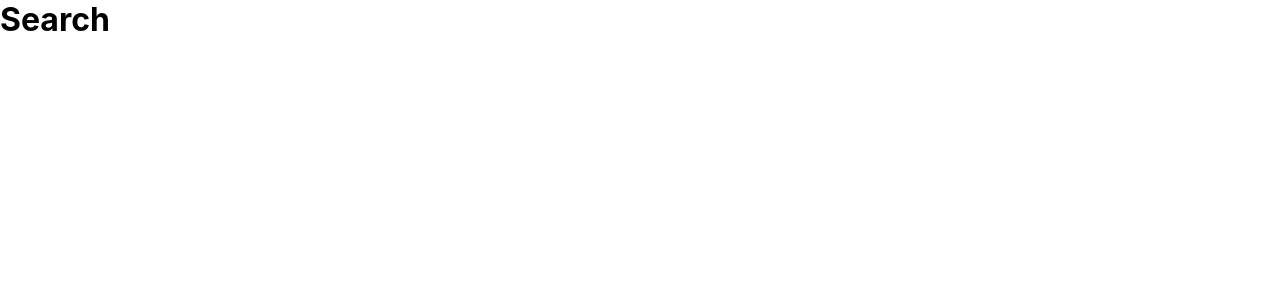
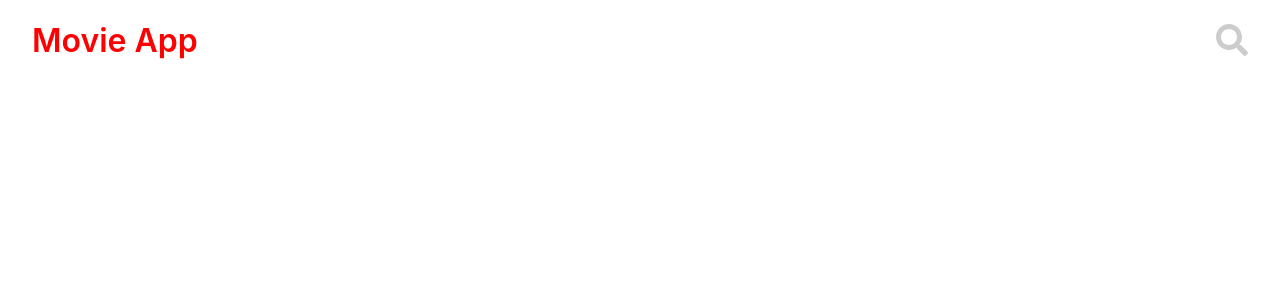
Before and after one commit to dungdxfx21334/Assignment2-ReactJS, a React (Create React App) app: page /search in a window 1280 px wide. Shown: the top 300 px of the page. Built offline with nearby package versions, Linux system fonts and the light colour scheme.

Commit message:
Moving search icon into a new file

```diff
--- a/src/pages/browse/navbar/Navbar.js
+++ b/src/pages/browse/navbar/Navbar.js
@@ -1,6 +1,6 @@
 import React, { useEffect, useState } from 'react'
 import classes from './Navbar.module.css'
-
+import SearchIcon from '../../search/SearchIcon'
 function Navbar () {
   const [navbarChangeColor, setNavbarChangeColor] = useState(false)
 
@@ -39,18 +39,7 @@ function Navbar () {
         </li>
         <li className={classes.search} onClick={navigateToSearcPageHandler}>
           <a href='/search'>
-            <svg
-              className='svg-inline--fa fa-search fa-w-16'
-              fill='#ccc'
-              aria-hidden='true'
-              data-prefix='fas'
-              data-icon='search'
-              role='img'
-              xmlns='http://www.w3.org/2000/svg'
-              viewBox='0 0 512 512'
-            >
-              <path d='M505 442.7L405.3 343c-4.5-4.5-10.6-7-17-7H372c27.6-35.3 44-79.7 44-128C416 93.1 322.9 0 208 0S0 93.1 0 208s93.1 208 208 208c48.3 0 92.7-16.4 128-44v16.3c0 6.4 2.5 12.5 7 17l99.7 99.7c9.4 9.4 24.6 9.4 33.9 0l28.3-28.3c9.4-9.4 9.4-24.6.1-34zM208 336c-70.7 0-128-57.2-128-128 0-70.7 57.2-128 128-128 70.7 0 128 57.2 128 128 0 70.7-57.2 128-128 128z'></path>
-            </svg>
+            <SearchIcon></SearchIcon>
           </a>
         </li>
       </ul>
--- a/src/pages/search/Search.jsx
+++ b/src/pages/search/Search.jsx
@@ -1,9 +1,10 @@
 import React from 'react';
+import Navbar from '../browse/navbar/Navbar';
 
 const Search = () => {
   return (
     <div className="app">
-      <h1>Search</h1>
+      <Navbar></Navbar>
     </div>
   );
 };
--- /dev/null
+++ b/src/pages/search/SearchIcon.js
@@ -0,0 +1,20 @@
+import React from 'react'
+
+const SearchIcon = () => {
+  return (
+    <svg
+      className='svg-inline--fa fa-search fa-w-16'
+      fill='#ccc'
+      aria-hidden='true'
+      data-prefix='fas'
+      data-icon='search'
+      role='img'
+      xmlns='http://www.w3.org/2000/svg'
+      viewBox='0 0 512 512'
+    >
+      <path d='M505 442.7L405.3 343c-4.5-4.5-10.6-7-17-7H372c27.6-35.3 44-79.7 44-128C416 93.1 322.9 0 208 0S0 93.1 0 208s93.1 208 208 208c48.3 0 92.7-16.4 128-44v16.3c0 6.4 2.5 12.5 7 17l99.7 99.7c9.4 9.4 24.6 9.4 33.9 0l28.3-28.3c9.4-9.4 9.4-24.6.1-34zM208 336c-70.7 0-128-57.2-128-128 0-70.7 57.2-128 128-128 70.7 0 128 57.2 128 128 0 70.7-57.2 128-128 128z'></path>
+    </svg>
+  )
+}
+
+export default SearchIcon
```
